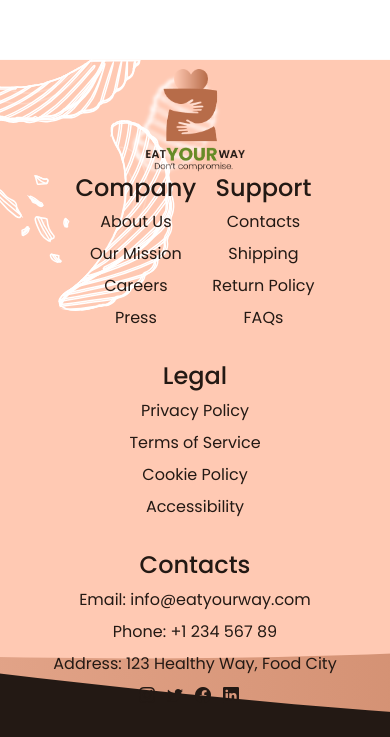
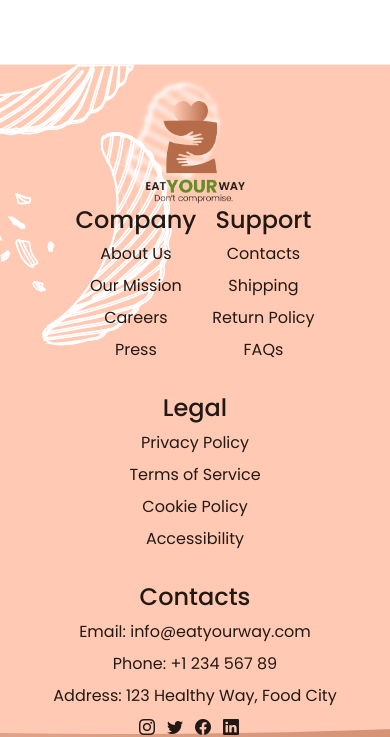
Before and after one commit to GiuseppeColucci95/project-work-team3, a React (Vite) app in the folder FRONTEND/: page / in a window 390 px wide. Shown: the part 2951-3688 px from the top of the page. Built offline with nearby package versions, Linux system fonts and the light colour scheme; no server answers.

Commit message:
fix: enhance footer styles for better responsiveness on medium and large screens

```diff
--- a/FRONTEND/src/index.css
+++ b/FRONTEND/src/index.css
@@ -523,6 +523,17 @@ footer {
 
 /* schermi grandi */
 
+@media (max-width: 1200px) {
+
+  .footer {
+    padding-top: 3rem !important;
+  }
+
+  .payoff {
+    display: none !important;
+  }
+}
+
 @media (max-width: 1023px) {
   .menu {
     padding: 0 0 0 1rem;
@@ -586,6 +597,10 @@ footer {
 
   .img-descr {
     width: 80% !important;
+  }
+
+  .footer-menu-ce {
+    gap: 1.5rem !important;
   }
 
   .payoff {
@@ -1119,6 +1134,10 @@ footer {
     }
   }
 
+  .footer-menu-ce {
+    padding-bottom: 6rem !important;
+  }
+
   .footer-menu ul {
     padding-left: 0;
   }
```
